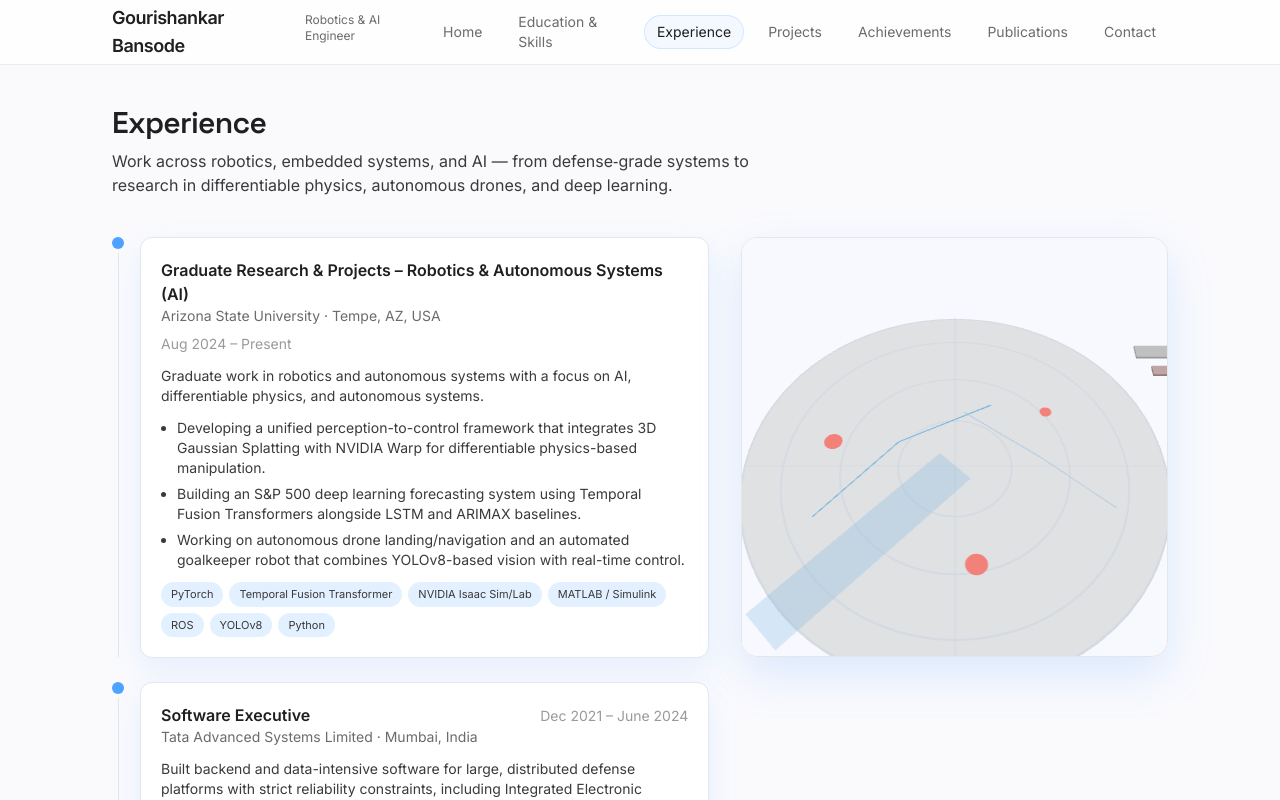
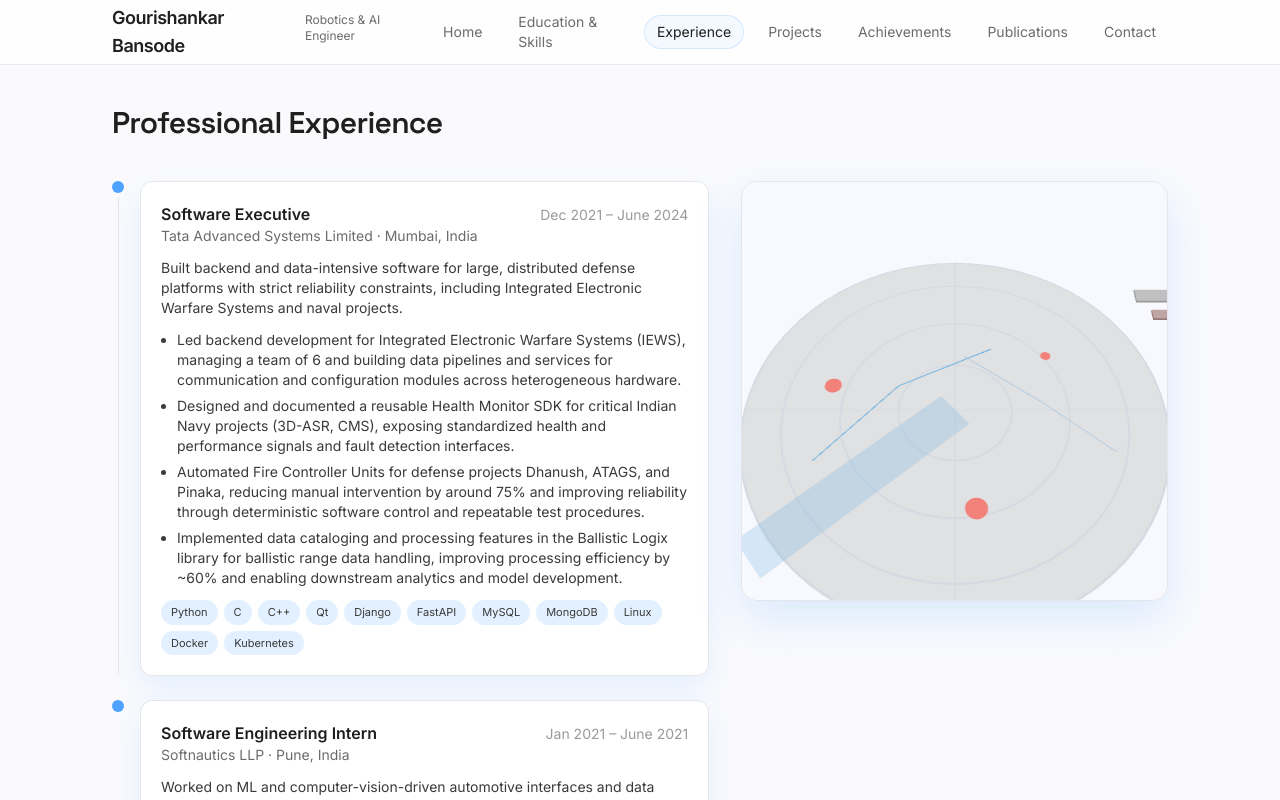
Before and after one commit to gourishankar27/gourishankar-portfolio, a Next.js app: page /experience in a window 1280 px wide. Shown: the top 800 px of the page. Built offline with nearby package versions, Linux system fonts and the light colour scheme.

Commit message:
Fixed alignment issues and data from the site

```diff
--- a/src/app/experience/page.tsx
+++ b/src/app/experience/page.tsx
@@ -10,12 +10,12 @@ export default function ExperiencePage() {
           className="text-2xl sm:text-3xl font-semibold tracking-tight"
           style={{ fontFamily: "var(--font-display)" }}
         >
-          Experience
+          Professional Experience
         </h1>
         <p className="mt-2 text-sm sm:text-base text-[#3A3A3A] max-w-2xl">
-          Work across robotics, embedded systems, and AI — from defense‑grade
+          {/* Work across robotics, embedded systems, and AI — from defense‑grade
           systems to research in differentiable physics, autonomous drones, and
-          deep learning.
+          deep learning. */}
         </p>
       </header>
 
--- a/src/app/page.tsx
+++ b/src/app/page.tsx
@@ -2,8 +2,42 @@ import { HeroSection } from "@/components/hero/HeroSection";
 
 export default function HomePage() {
   return (
-    <>
+    <div className="space-y-10 lg:space-y-12">
       <HeroSection />
-    </>
+
+      {/* Snapshot row to use vertical space */}
+      <section className="grid gap-4 md:grid-cols-3">
+        <div className="rounded-xl border border-[#E4E6EB] bg-white/80 p-4 sm:p-5 shadow-[0_10px_24px_rgba(77,163,255,0.12)]">
+          <p className="text-xs font-semibold uppercase tracking-[0.18em] text-[#6B6B6B] mb-1">
+            Background
+          </p>
+          <p className="text-sm text-[#1F1F1F]">
+            More than 2 years of experience building backend and data-intensive
+            software for defense platforms at Tata Advanced Systems.
+          </p>
+        </div>
+
+        <div className="rounded-xl border border-[#E4E6EB] bg-white/80 p-4 sm:p-5 shadow-[0_10px_24px_rgba(77,163,255,0.12)]">
+          <p className="text-xs font-semibold uppercase tracking-[0.18em] text-[#6B6B6B] mb-1">
+            Current Focus
+          </p>
+          <p className="text-sm text-[#1F1F1F]">
+            M.S. in Robotics and Autonomous Systems (Artificial Intelligence) at ASU,
+            with work in differentiable physics, autonomous drones, and deep learning systems.
+          </p>
+        </div>
+
+        <div className="rounded-xl border border-[#E4E6EB] bg-white/80 p-4 sm:p-5 shadow-[0_10px_24px_rgba(77,163,255,0.12)]">
+          <p className="text-xs font-semibold uppercase tracking-[0.18em] text-[#6B6B6B] mb-1">
+            Highlights
+          </p>
+          <p className="text-sm text-[#1F1F1F]">
+            Smart India Hackathon winner, National Innovation Contest finalist, and an
+            IEEE publication on a BERT based descriptive question answering system.
+          </p>
+        </div>
+      </section>
+
+    </div>
   );
 }
--- a/src/components/hero/HeroSection.tsx
+++ b/src/components/hero/HeroSection.tsx
@@ -29,17 +29,18 @@ export function HeroSection() {
                   >
                     Gourishankar Bansode
                   </h1>
-                  <p className="mt-1 text-sm sm:text-base text-[#6B6B6B] text-center">
-                    Robotics &amp; AI Engineer
+                  <p className="mt-1 text-sm sm:text-base text-[#6B6B6B] text-center md:text-left">
+                    Software &amp; Robotics Engineer · M.S. Robotics &amp; Autonomous Systems (AI), ASU
                   </p>
                 </div>
 
           {/* Tagline */}
-          <p className="max-w-xl text-sm sm:text-base text-[#3A3A3A]">
-            I build autonomous systems at the intersection of perception,
-            differentiable physics, and control — from vision‑guided
-            manipulation to drone navigation and defense‑grade tracking.
-          </p>
+            <p className="max-w-xl text-sm sm:text-base text-[#3A3A3A]">
+              I design reliable, data-intensive systems for robotics and defense, spanning
+              electronic warfare backends, health and performance monitoring,
+              differentiable-physics manipulators, autonomous drones, and deep learning models.
+            </p>
+
 
           {/* Call-to-action buttons */}
           <div className="mt-6 flex flex-wrap items-center gap-3">
@@ -60,16 +61,16 @@ export function HeroSection() {
           {/* Key-focus tags */}
           <div className="mt-6 flex flex-wrap gap-2 text-xs">
             <span className="rounded-full bg-[#B7DAFF]/60 text-[#1F1F1F] px-3 py-1">
-              Differentiable Physics
+              Robotics &amp; Autonomous Systems
             </span>
-            <span className="rounded-full bg-[#FFE3E3]/80 text-[#1F1F1F] px-3 py-1">
-              Autonomous Systems
+            <span className="rounded-full bg-[#B7DAFF]/60 text-[#1F1F1F] px-3 py-1">
+              Defense and EW Platforms
             </span>
-            <span className="rounded-full bg-white border border-[#E4E6EB] text-[#1F1F1F] px-3 py-1">
-              Vision Transformers
+            <span className="rounded-full bg-[#B7DAFF]/60 text-[#1F1F1F] px-3 py-1">
+              Deep Learning &amp; Computer Vision
             </span>
-            <span className="rounded-full bg-white border border-[#E4E6EB] text-[#1F1F1F] px-3 py-1">
-              Robotics &amp; Control
+            <span className="rounded-full bg-[#B7DAFF]/60 text-[#1F1F1F] px-3 py-1">
+              Data Pipelines &amp; Evaluation
             </span>
           </div>
         </div>
--- a/src/components/layout/Footer.tsx
+++ b/src/components/layout/Footer.tsx
@@ -7,7 +7,11 @@ export function Footer() {
           reserved.
         </p>
         <p className="text-xs text-[#6B6B6B]">
-          Robotics &amp; AI · Differentiable Physics · Autonomous Systems
+          Robotics &amp; Autonomous Systems · Defense and EW Platforms · AI, Deep Learning & Computer Vision . Autonomous Systems
+
+
+
+
         </p>
       </div>
     </footer>
--- a/src/data/achievements.ts
+++ b/src/data/achievements.ts
@@ -20,14 +20,14 @@ export const achievements: Achievement[] = [
       "Completed a series of advanced robotics and AI projects, including vision-guided differentiable physics, autonomous drone navigation, and S&P 500 deep learning forecasting.",
     tags: ["Robotics", "AI", "Deep Learning"],
   },
-  {
-    id: "dl-course-projects",
-    title: "Deep Learning Course Projects – EEE 598",
-    issuer: "EEE 598 Deep Learning",
-    date: "2025",
-    description:
-      "Delivered several research-style deep learning projects spanning custom ResNet architectures, ViT fine-tuning, perceptual loss engineering, GANs, diffusion models, and sequence generation.",
-    tags: ["Deep Learning", "Vision", "Generative Models"],
-  },
+  // {
+  //   id: "dl-course-projects",
+  //   title: "Deep Learning Course Projects – EEE 598",
+  //   issuer: "EEE 598 Deep Learning",
+  //   date: "2025",
+  //   description:
+  //     "Delivered several research-style deep learning projects spanning custom ResNet architectures, ViT fine-tuning, perceptual loss engineering, GANs, diffusion models, and sequence generation.",
+  //   tags: ["Deep Learning", "Vision", "Generative Models"],
+  // },
   // Add more specific awards, scholarships, competition results here later
 ];
--- a/src/data/experience.ts
+++ b/src/data/experience.ts
@@ -1,29 +1,29 @@
 import type { Experience } from "@/types/experience";
 
 export const experiences: Experience[] = [
-  {
-    id: "asu-grad-ras",
-    company: "Arizona State University",
-    role: "Graduate Research & Projects – Robotics & Autonomous Systems (AI)",
-    period: "Aug 2024 – Present",
-    location: "Tempe, AZ, USA",
-    description:
-      "Graduate work in robotics and autonomous systems with a focus on AI, differentiable physics, and autonomous systems.",
-    bullets: [
-      "Developing a unified perception-to-control framework that integrates 3D Gaussian Splatting with NVIDIA Warp for differentiable physics-based manipulation.",
-      "Building an S&P 500 deep learning forecasting system using Temporal Fusion Transformers alongside LSTM and ARIMAX baselines.",
-      "Working on autonomous drone landing/navigation and an automated goalkeeper robot that combines YOLOv8-based vision with real-time control.",
-    ],
-    tech: [
-      "PyTorch",
-      "Temporal Fusion Transformer",
-      "NVIDIA Isaac Sim/Lab",
-      "MATLAB / Simulink",
-      "ROS",
-      "YOLOv8",
-      "Python",
-    ],
-  },
+  // {
+  //   id: "asu-grad-ras",
+  //   company: "Arizona State University",
+  //   role: "Graduate Research & Projects – Robotics & Autonomous Systems (AI)",
+  //   period: "Aug 2024 – Present",
+  //   location: "Tempe, AZ, USA",
+  //   description:
+  //     "Graduate work in robotics and autonomous systems with a focus on AI, differentiable physics, and autonomous systems.",
+  //   bullets: [
+  //     "Developing a unified perception-to-control framework that integrates 3D Gaussian Splatting with NVIDIA Warp for differentiable physics-based manipulation.",
+  //     "Building an S&P 500 deep learning forecasting system using Temporal Fusion Transformers alongside LSTM and ARIMAX baselines.",
+  //     "Working on autonomous drone landing/navigation and an automated goalkeeper robot that combines YOLOv8-based vision with real-time control.",
+  //   ],
+  //   tech: [
+  //     "PyTorch",
+  //     "Temporal Fusion Transformer",
+  //     "NVIDIA Isaac Sim/Lab",
+  //     "MATLAB / Simulink",
+  //     "ROS",
+  //     "YOLOv8",
+  //     "Python",
+  //   ],
+  // },
   {
     id: "tata-advanced-systems",
     company: "Tata Advanced Systems Limited",
```
